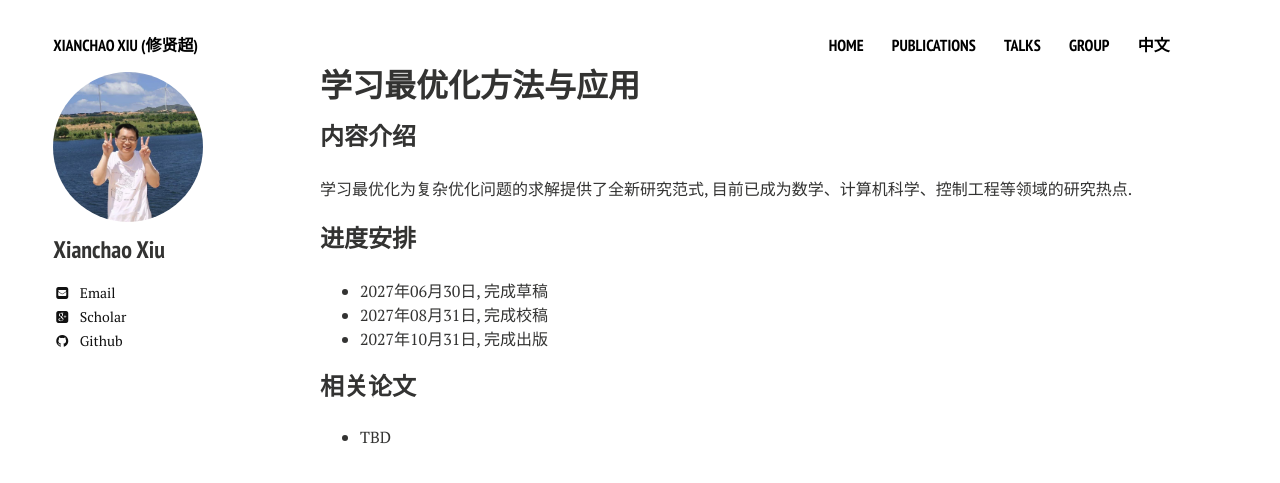
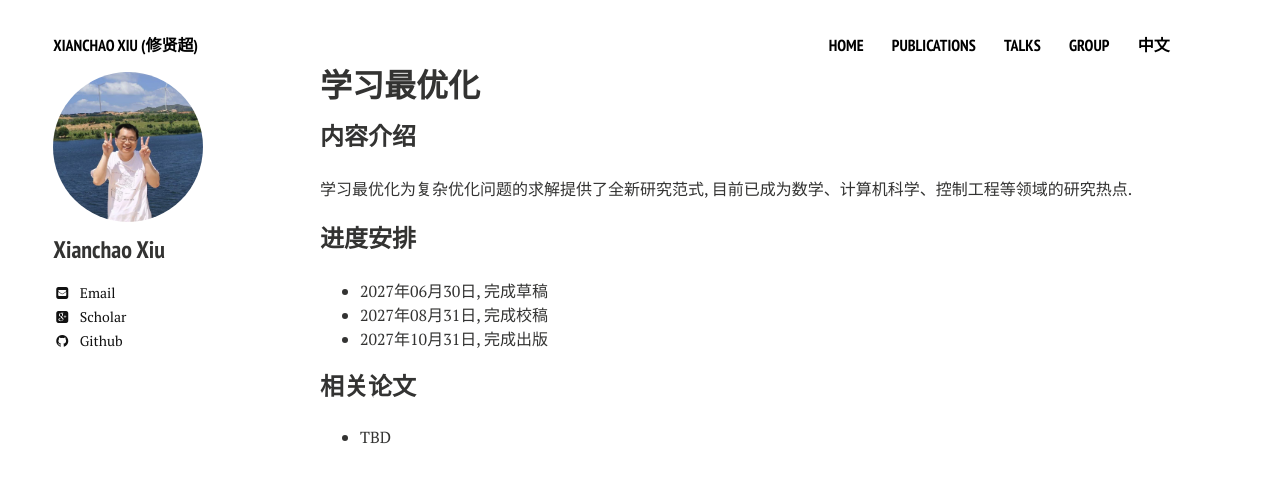
Before and after one commit to xianchaoxiu/xianchaoxiu.github.io, a Jekyll site: the page built from chinese/book/L2O/index.md, in a window 1280 px wide. Shown: the top 483 px of the page. Built offline with Jekyll 4.4.1, drawn with Linux system fonts in a browser that asks for light colours; nearby versions of some CDN libraries.

Commit message:
Update index.md

```diff
--- a/chinese/book/L2O/index.md
+++ b/chinese/book/L2O/index.md
@@ -1,6 +1,6 @@
 ---
 layout: page
-title: 学习最优化方法与应用
+title: 学习最优化
 comments: false
 share: false
 ---
```
